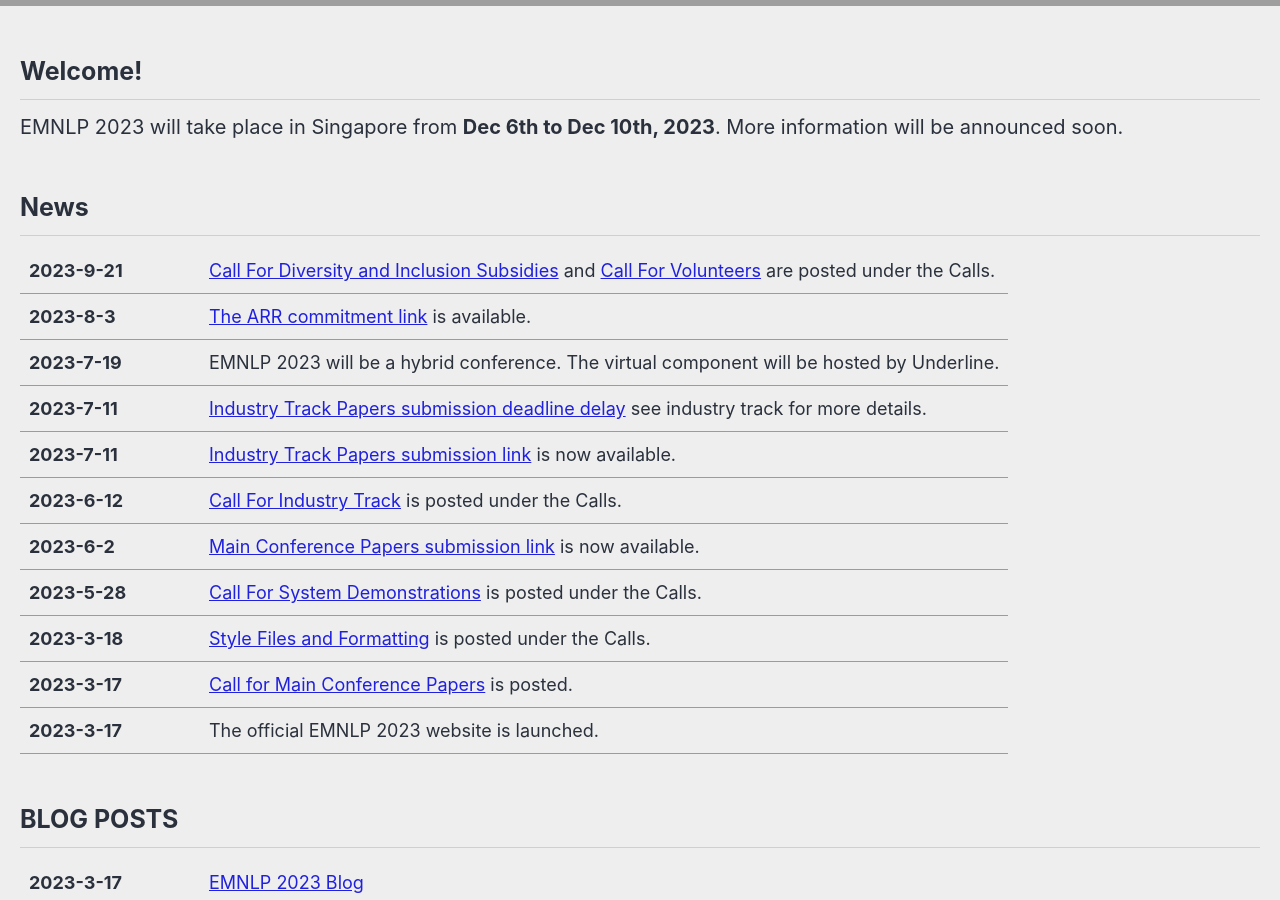
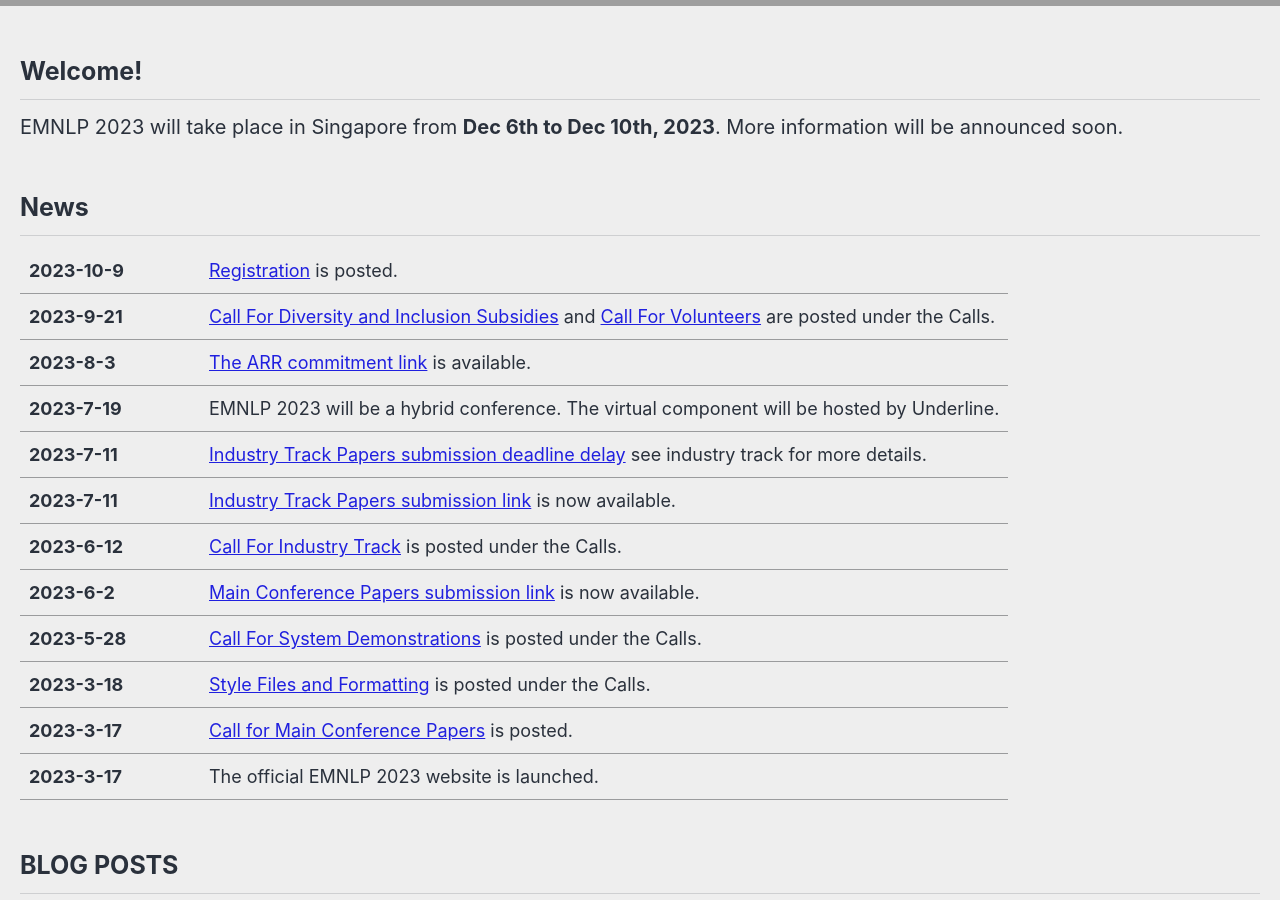
Before and after one commit to acl-org/emnlp-2023, a Jekyll site: the page built from _pages/home.md, in a window 1280 px wide and 900 px high, scrolled down 449 px. Built offline with Jekyll 4.4.1, drawn with Linux system fonts in a browser that asks for light colours; cached includes are drawn as plain includes; nearby versions of some CDN libraries; grey boxes are pictures that could not be loaded.

Commit message:
Update home.md

```diff
--- a/_pages/home.md
+++ b/_pages/home.md
@@ -17,6 +17,7 @@
 .news-table { font-size: .9em; table-layout: fixed; }
 .news-table tr td:nth-child(1) { font-weight: bold; width: 10em; }
 </style>
+| 2023-10-9 | [Registration](https://2023.emnlp.org/registration/) is posted.
 | 2023-9-21 | [Call For Diversity and Inclusion Subsidies](/calls/subsidies/) and  [Call For Volunteers](/volunteers)  are posted under the Calls.
 | 2023-8-3 | [The ARR commitment link](https://openreview.net/group?id=EMNLP/2023/ARR_Commitment) is available.
 | 2023-7-19 | EMNLP 2023 will be a hybrid conference. The virtual component will be hosted by Underline.
```
